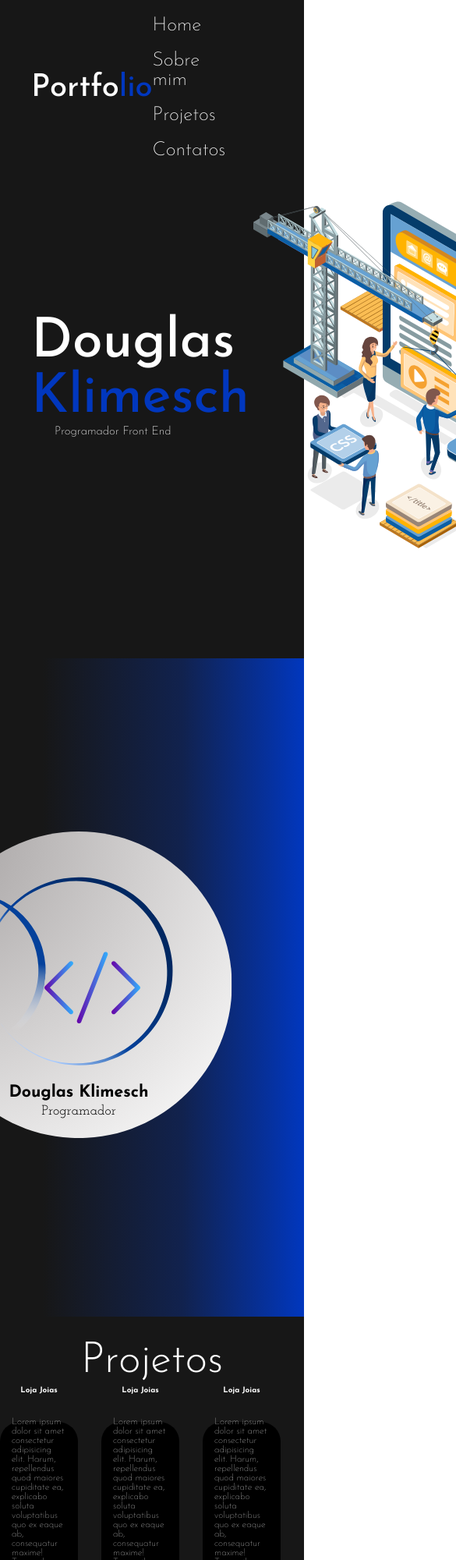
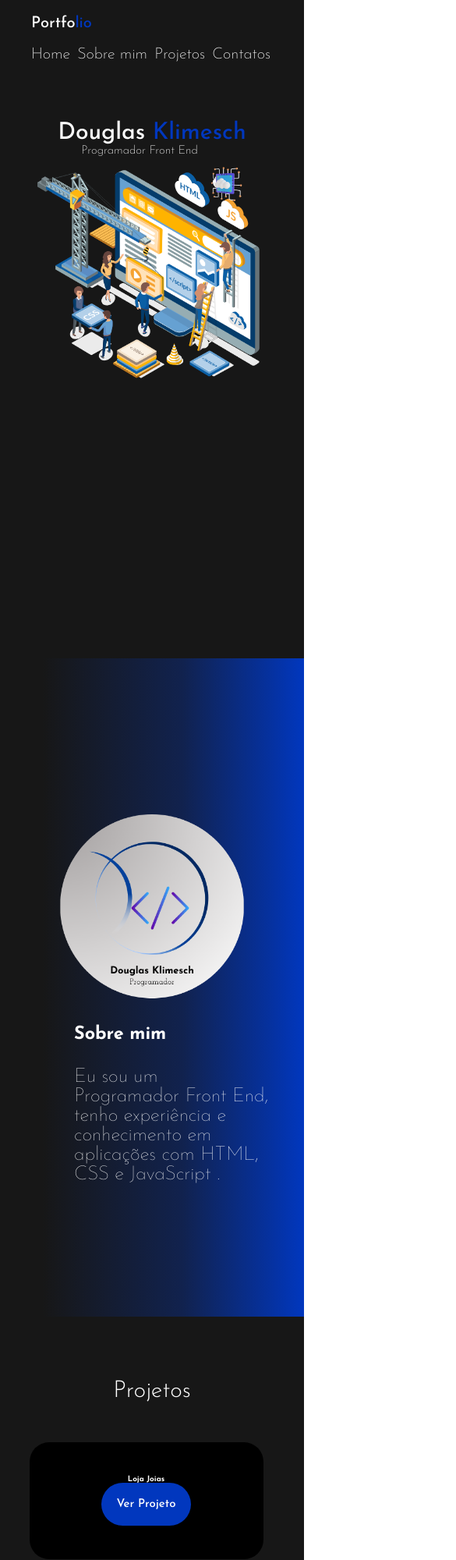
Before and after one commit to DouglasKlimesch/Portfolio, a plain HTML site: page index.html in a window 390 px wide. Shown: the top 2000 px of the page at 78% size, 585 px wide, since content can reach past the window. Drawn offline with Linux system fonts and the light colour scheme.

Commit message:
integração da responsividade no projeto

```diff
--- a/style.css
+++ b/style.css
@@ -160,10 +160,11 @@ h1 span {
     cursor: pointer;
 }
 
-.card a :hover{
+.card a :hover {
     background: transparent;
-    border:4px solid #0137be;
+    border: 4px solid #0137be;
 }
+
 footer {
     background: black;
     height: 200px;
@@ -197,7 +198,68 @@ footer p {
     background: #0137be;
     border-radius: 50%;
 }
-.links a :hover{
+
+.links a :hover {
     background: white;
     border: 4px solid #0137be;
 }
+
+@media screen and (max-width: 1000px) {
+    nav {
+        flex-direction: column;
+        align-items: baseline;
+    }
+
+    .content-home nav h3 , li{
+        font-size: 20px;
+        margin-right: 4px;
+
+    }
+
+    .content-principal,
+    .content-discrition {
+        flex-direction: column;
+    }
+
+    .name-home h1,
+    .projects h4 {
+        margin-top: 50px;
+        font-size: 30px;
+    }
+
+    .img-home img {
+        height: 300px;
+    }
+
+    .content-discrition img {
+        height: 300px;
+    }
+
+    .discrition
+    {
+
+    font-size: 20px;
+    max-width: 300px;
+
+}
+
+.projects{
+    height: auto;
+}
+.card-content{
+    flex-direction: column;
+    align-items: center;}
+.card{
+    width: 300px;
+    margin-left: 15px;
+    height: 150px;
+    margin-bottom: 15px;
+}
+.card p{
+    display: none;
+}
+footer{
+    height: 100px;
+flex-direction: row;
+}
+}
```
